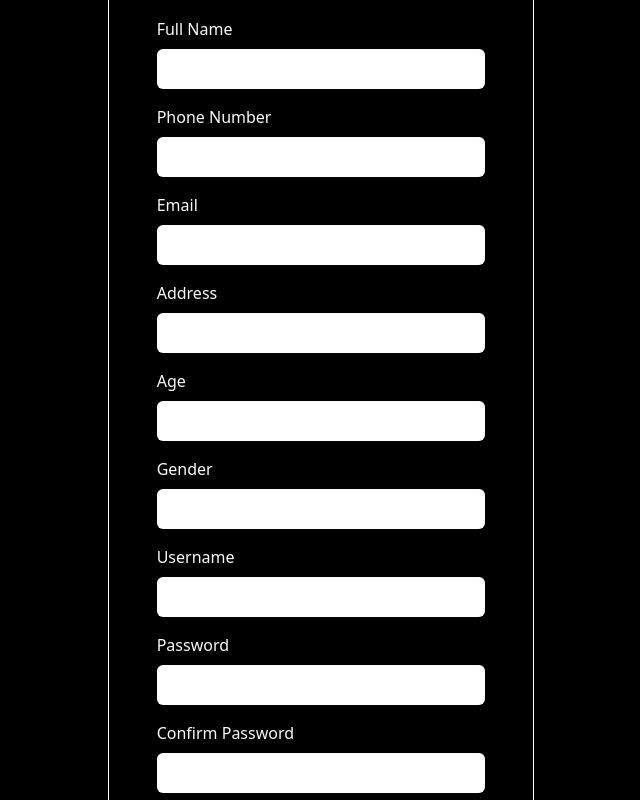
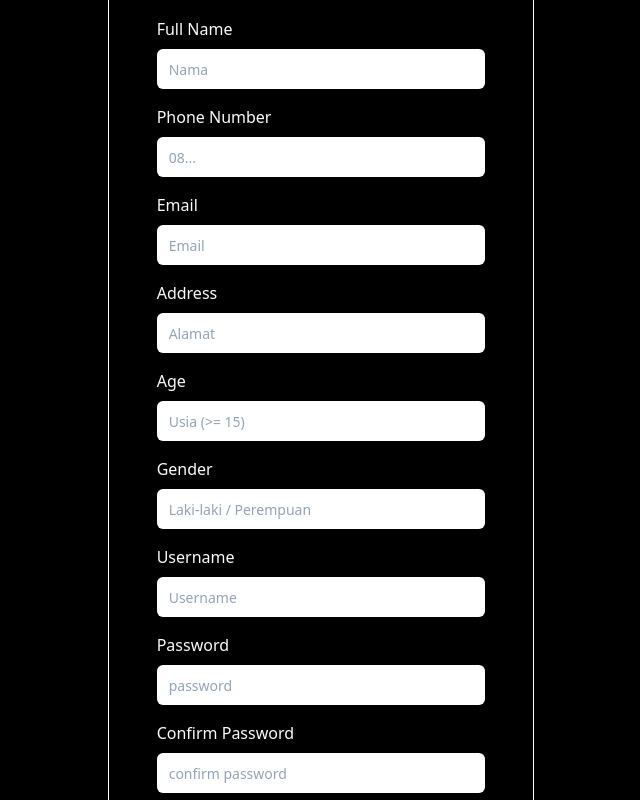
Before and after one commit to IvanLeovandi/gymbro-iot-services, a Next.js app: page /authentication/register in a window 1280 px wide. Shown: the part 380-1180 px from the top of the page, without its empty margins (319-959 px from the left). Built offline with nearby package versions, Linux system fonts and the light colour scheme; no server answers.

Commit message:
register-done-fix-error-login-logout

```diff
--- /dev/null
+++ b/components/ui/NotificationLayout.jsx
@@ -0,0 +1,25 @@
+const {
+  default: NotificationContext,
+} = require("@/context/notification-context");
+const { useContext, Fragment } = require("react");
+const { default: Notification } = require("./notification");
+
+const NotificationLayout = (props) => {
+  const notificationCtx = useContext(NotificationContext);
+  const activeNotification = notificationCtx.notification;
+
+  return (
+    <Fragment>
+      <main>{props.children}</main>
+      {activeNotification && (
+        <Notification
+          title={activeNotification.title}
+          message={activeNotification.message}
+          status={activeNotification.status}
+        ></Notification>
+      )}
+    </Fragment>
+  );
+};
+
+export default NotificationLayout;
--- /dev/null
+++ b/components/ui/notification.jsx
@@ -0,0 +1,35 @@
+import { useContext } from 'react';
+
+import classes from './notification.module.css';
+import NotificationContext from '@/context/notification-context';
+
+function Notification(props) {
+  const notificationCtx = useContext(NotificationContext);
+
+  const { title, message, status } = props;
+
+  let statusClasses = '';
+
+  if (status === 'success') {
+    statusClasses = classes.success;
+  }
+
+  if (status === 'error') {
+    statusClasses = classes.error;
+  }
+
+  if (status === 'pending') {
+    statusClasses = classes.pending;
+  }
+
+  const activeClasses = `${classes.notification} ${statusClasses}`;
+
+  return (
+    <div className={activeClasses} onClick={notificationCtx.hideNotification}>
+      <h2>{title}</h2>
+      <p>{message}</p>
+    </div>
+  );
+}
+
+export default Notification;
--- /dev/null
+++ b/components/ui/notification.module.css
@@ -0,0 +1,32 @@
+.notification {
+  position: fixed;
+  bottom: 0;
+  left: 0;
+  height: 5rem;
+  width: 100%;
+  background-color: #1b1b1b;
+  display: flex;
+  justify-content: space-between;
+  align-items: center;
+  color: white;
+  padding: 0.5rem 10%;
+  box-shadow: 0 -3px 6px rgba(0, 0, 0, 0.2);
+}
+
+.notification h2 {
+  margin: 0;
+  font-size: 1.25rem;
+  color: white;
+}
+
+.pending {
+  background-color: #177cbe;
+}
+
+.success {
+  background-color: #10be58;
+}
+
+.error {
+  background-color: #e65035;
+}
--- /dev/null
+++ b/context/notification-context.js
@@ -0,0 +1,53 @@
+import { createContext, useEffect, useState } from "react";
+
+const NotificationContext = createContext({
+  notification: null,
+  showNotification: (notificationData) => {},
+  hideNotification: () => {},
+});
+
+export const NotificationContextProvider = (props) => {
+  const [activeNotification, setActiveNotification] = useState();
+
+  useEffect(() => {
+    if (
+      activeNotification &&
+      (activeNotification.status === "success" ||
+        activeNotification.status === "error")
+    ) {
+      const timer = setTimeout(() => {
+        setActiveNotification(null);
+      }, 3000);
+
+      return () => {
+        clearTimeout(timer);
+      };
+    }
+  },[activeNotification]);
+
+  function showNotificationHandler(notificationData) {
+    setActiveNotification({
+      title: notificationData.title,
+      message: notificationData.message,
+      status: notificationData.status,
+    });
+  }
+
+  function hideNotificationHandler() {
+    setActiveNotification(null);
+  }
+
+  const context = {
+    notification: activeNotification,
+    showNotification: showNotificationHandler,
+    hideNotification: hideNotificationHandler,
+  };
+
+  return (
+    <NotificationContext.Provider value={context}>
+      {props.children}
+    </NotificationContext.Provider>
+  );
+};
+
+export default NotificationContext;
--- a/database/db-util.js
+++ b/database/db-util.js
@@ -31,3 +31,11 @@ export async function getUserProfile (client, collection, useremail) {
 
   return document
 }
+
+export async function getUsername (client, collection, userUsername) {
+  const db = client.db();
+
+  const document = await db.collection(collection).findOne({username: userUsername});
+
+  return document
+}
--- a/pages/_app.js
+++ b/pages/_app.js
@@ -1,10 +1,16 @@
+import NotificationLayout from "@/components/ui/NotificationLayout";
+import { NotificationContextProvider } from "@/context/notification-context";
 import "@/styles/globals.css";
 import { SessionProvider } from "next-auth/react";
 
 export default function App({ Component, pageProps }) {
   return (
     <SessionProvider session={pageProps.session}>
-      <Component {...pageProps} />
+      <NotificationContextProvider>
+        <NotificationLayout>
+          <Component {...pageProps} />
+        </NotificationLayout>
+      </NotificationContextProvider>
     </SessionProvider>
   );
 }
--- a/pages/authentication/register/index.jsx
+++ b/pages/authentication/register/index.jsx
@@ -3,8 +3,99 @@ import Navbar from "@/components/navbar";
 import Logo from "../../../public/logo.png";
 import { Input } from "@/components/ui/input";
 import { Button } from "@/components/ui/button";
+import { Link } from "lucide-react";
+import { useContext, useRef } from "react";
+import NotificationContext from "@/context/notification-context";
+import { useState } from "react";
 
 const RegisterPage = () => {
+  const namaRef = useRef();
+  const teleponRef = useRef();
+  const emailRef = useRef();
+  const alamatRef = useRef();
+  const usiaRef = useRef();
+  const jenisKelaminRef = useRef();
+  const usernameRef = useRef();
+  const passwordRef = useRef();
+  const confirmPasswordRef = useRef();
+
+  const [success, setSuccess] = useState(false);
+
+  const notificationCtx = useContext(NotificationContext);
+
+  const submitHandler = (event) => {
+    event.preventDefault();
+
+    const enteredNama = namaRef.current.value;
+    const enteredTelepon = teleponRef.current.value;
+    const enteredEmail = emailRef.current.value;
+    const enteredAlamat = alamatRef.current.value;
+    const enteredUsia = usiaRef.current.value;
+    const enteredJenisKelamin = jenisKelaminRef.current.value;
+    const enteredUsername = usernameRef.current.value;
+    const enteredPassword = passwordRef.current.value;
+    const enteredConfirmPassword = confirmPasswordRef.current.value;
+
+    const newRegisteredUser = {
+      nama: enteredNama,
+      telepon: enteredTelepon,
+      email: enteredEmail,
+      alamat: enteredAlamat,
+      usia: enteredUsia,
+      jenisKelamin: enteredJenisKelamin,
+      username: enteredUsername,
+      password: enteredPassword,
+      confirmPassword: enteredConfirmPassword,
+    };
+
+    notificationCtx.showNotification({
+      title: "Registrasi akun",
+      message: "Meregistrasikan akun anda",
+      status: "pending",
+    });
+
+    fetch("/api/auth/signup", {
+      method: "POST",
+      body: JSON.stringify(newRegisteredUser),
+      headers: {
+        "Content-Type": "application/json",
+      },
+    })
+      .then((response) => {
+        if (response.ok) {
+          return response.json();
+        }
+
+        response
+          .json()
+          .then((data) => {
+            throw new Error(data.message || "Something went wrong");
+          })
+          .catch((error) => {
+            notificationCtx.showNotification({
+              title: "Error",
+              message: error.message || "Something went wrong|",
+              status: "error",
+            });
+          });
+      })
+      .then((data) => {
+        notificationCtx.showNotification({
+          title: "Registrasi berhasil",
+          message: "Akun berhasil didaftarkan",
+          status: "success",
+        });
+        setSuccess(true);
+      })
+      .catch((error) => {
+        notificationCtx.showNotification({
+          title: "Error",
+          message: error.message || "Something went wrong|",
+          status: "error",
+        });
+      });
+  };
+
   return (
     <div className="">
       <Navbar />
@@ -12,35 +103,90 @@ const RegisterPage = () => {
       <div className="border border-solid border-white rounded-xl px-12 py-8 w-1/3 mx-auto">
         <Image src={Logo} alt="logo" className="mx-auto my-16" />
         <div className="">
-          <form action="">
+          <form onSubmit={submitHandler} action="">
             <label className="">Full Name</label>
-            <Input placeholder="" className="border-none outline-none focus:outline-[#FFD700] mt-2 mb-4" required />
+            <Input
+              placeholder="Nama"
+              ref={namaRef}
+              className="border-none outline-none focus:outline-[#FFD700] mt-2 mb-4"
+              required
+            />
             <label className="">Phone Number</label>
-            <Input className="border-none outline-none focus:outline-[#FFD700] mt-2 mb-4" required />
+            <Input
+              placeholder="08..."
+              ref={teleponRef}
+              className="border-none outline-none focus:outline-[#FFD700] mt-2 mb-4"
+              required
+            />
             <label className="">Email</label>
-            <Input type="email" className="border-none outline-none focus:outline-[#FFD700] mt-2 mb-4" required />
+            <Input
+              placeholder="Email"
+              ref={emailRef}
+              type="email"
+              className="border-none outline-none focus:outline-[#FFD700] mt-2 mb-4"
+              required
+            />
             <label className="">Address</label>
-            <Input className="border-none outline-none focus:outline-[#FFD700] mt-2 mb-4" required />
+            <Input
+              placeholder="Alamat"
+              ref={alamatRef}
+              className="border-none outline-none focus:outline-[#FFD700] mt-2 mb-4"
+              required
+            />
             <label className="">Age</label>
-            <Input type="number" min="15" className="border-none outline-none focus:outline-[#FFD700] mt-2 mb-4" required />
+            <Input
+              placeholder="Usia (>= 15)"
+              ref={usiaRef}
+              type="number"
+              min="15"
+              className="border-none outline-none focus:outline-[#FFD700] mt-2 mb-4"
+              required
+            />
             <label className="">Gender</label>
-            <Input type="" className="border-none outline-none focus:outline-[#FFD700] mt-2 mb-4" required />
+            <Input
+              placeholder="Laki-laki / Perempuan"
+              ref={jenisKelaminRef}
+              type=""
+              className="border-none outline-none focus:outline-[#FFD700] mt-2 mb-4"
+              required
+            />
             <label className="">Username</label>
-            <Input type="text" placeholder="" className="border-none outline-none focus:outline-[#FFD700] mt-2 mb-4" required />
+            <Input
+              ref={usernameRef}
+              type="text"
+              placeholder="Username"
+              className="border-none outline-none focus:outline-[#FFD700] mt-2 mb-4"
+              required
+            />
             <label className="">Password</label>
-            <Input type="password" className="border-none outline-none focus:outline-[#FFD700] mt-2 mb-4" required />
+            <Input
+              ref={passwordRef}
+              type="password"
+              className="border-none outline-none focus:outline-[#FFD700] mt-2 mb-4"
+              required
+              placeholder="password"
+            />
             <label className="">Confirm Password</label>
-            <Input type="password" className="border-none outline-none focus:outline-[#FFD700] mt-2 mb-4" required />
+            <Input
+              ref={confirmPasswordRef}
+              type="password"
+              className="border-none outline-none focus:outline-[#FFD700] mt-2 mb-4"
+              required
+              placeholder="confirm password"
+            />
             <div className="flex justify-center">
-              <Button variant="ghost" className="my-8 w-1/2">
+              <Button variant="ghost" className="my-8 w-1/2" type="submit">
                 Register
               </Button>
             </div>
             <p className="text-center text-xs">
               Already have an account?{" "}
-              <a href="/authentication/login" className="text-[#FFD700] hover:text-yellow-500">
+              <Link
+                href="/authentication/login"
+                className="text-[#FFD700] hover:text-yellow-500"
+              >
                 Login here
-              </a>
+              </Link>
             </p>
           </form>
         </div>
```
Also changed, not shown: pages/api/auth/signup.js (added, +80 -0 lines), pages/authentication/login/index.jsx (+5 -7 lines), pages/user/member/[userId].jsx (+18 -1 lines), pages/api/auth/register.js (deleted).
